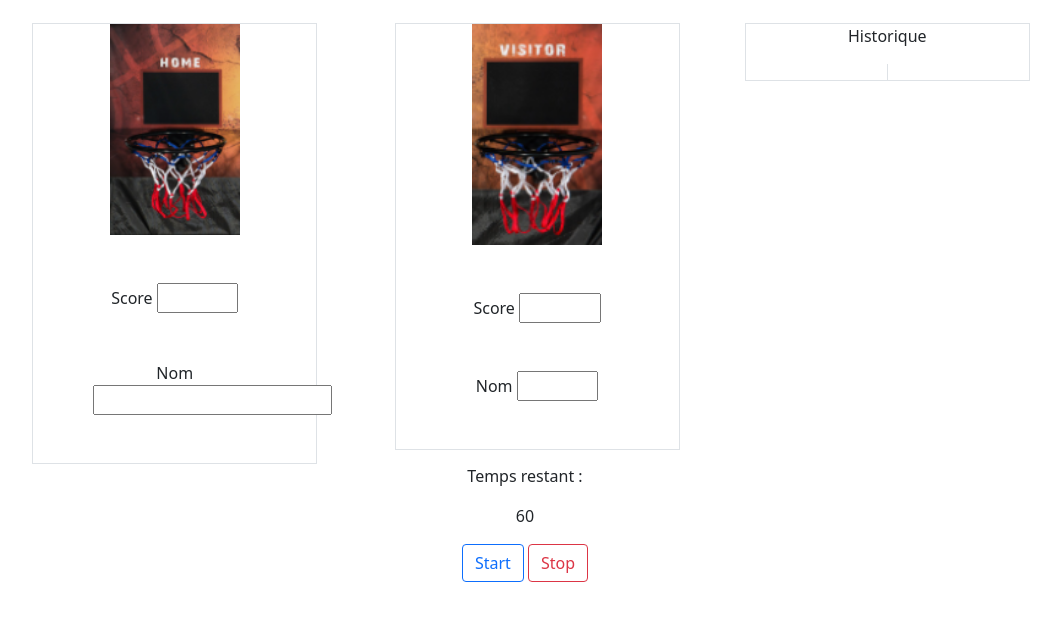
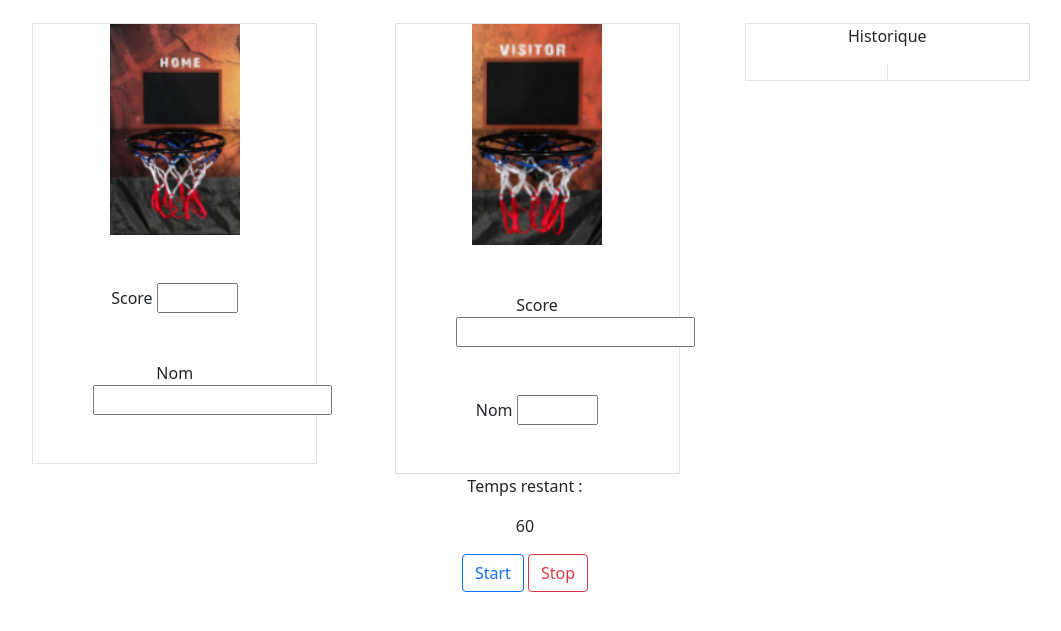
Before and after one commit to Hugo-Teissier/mini-project, a plain HTML site: page index.html in a window 1280 px wide. Shown: the part 73-704 px from the top of the page, without its empty margins (115-1176 px from the left). Drawn offline with nearby package versions, Linux system fonts and the light colour scheme.

Commit message:
Update index.html

```diff
--- a/index.html
+++ b/index.html
@@ -24,7 +24,7 @@
             <img class="w-50 h-50" src="images/visitor.png"/>
             <div class="m-5">
                 <label>Score </label>
-                <input id="scoreJ2" class="w-50" type="text"/>
+                <input id="scoreJ2" class="w-60" type="text"/>
             </div>
             <div class="m-5">
                 <label>Nom </label>
```
